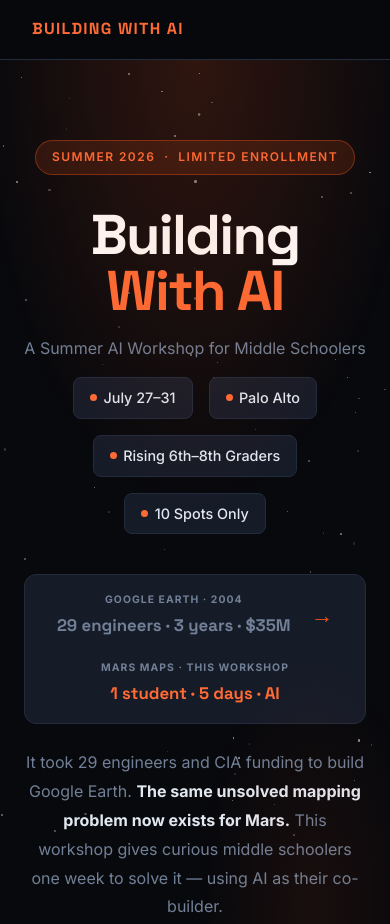
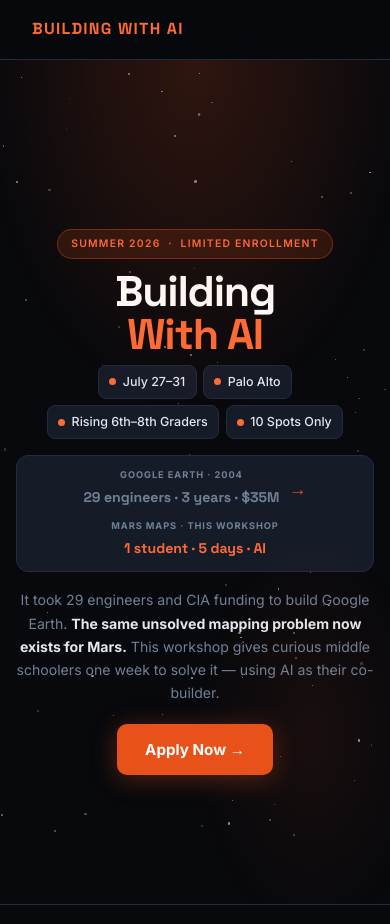
Before and after one commit to creative-ai-builder/building-with-ai, a plain HTML site: page index.html in a window 390 px wide. Shown: the top 924 px of the page. Drawn offline with Linux system fonts and the light colour scheme.

Commit message:
Fix above-fold CTA on all screen sizes; mobile-first responsive overhaul

```diff
--- a/index.html
+++ b/index.html
@@ -117,17 +117,17 @@
       text-transform: uppercase;
       padding: 0.4rem 1rem;
       border-radius: 100px;
-      margin-bottom: 2rem;
+      margin-bottom: 1.25rem;
     }
 
     .hero h1 {
       font-family: 'Space Grotesk', sans-serif;
-      font-size: clamp(3.5rem, 10vw, 7rem);
+      font-size: clamp(3rem, 10vw, 6.5rem);
       font-weight: 700;
       line-height: 1;
       letter-spacing: -0.03em;
       color: var(--white);
-      margin-bottom: 1rem;
+      margin-bottom: 0.75rem;
     }
 
     .hero h1 span { color: var(--mars-light); }
@@ -142,10 +142,10 @@
     .hero-meta {
       display: flex;
       flex-wrap: wrap;
-      gap: 1rem;
+      gap: 0.6rem;
       align-items: center;
       justify-content: center;
-      margin-bottom: 2.5rem;
+      margin-bottom: 1.5rem;
     }
 
     .hero-meta-item {
@@ -693,12 +693,34 @@
     .contrast-callout strong { color: var(--text); }
 
     /* ── RESPONSIVE ── */
+
+    /* Tablet (≤ 720px) */
     @media (max-width: 720px) {
       .nav-links { display: none; }
       .learn-grid { grid-template-columns: 1fr; }
       .directors-grid { grid-template-columns: 1fr; }
       .btn-secondary { margin-left: 0; margin-top: 0.75rem; }
       .tuition-box { flex-direction: column; }
+      .hero { padding: 4.5rem 1.25rem 2rem; }
+      .hero h1 { font-size: clamp(2.8rem, 9vw, 5rem); }
+    }
+
+    /* Phone (≤ 480px) — primary target: WhatsApp/Facebook mobile traffic */
+    @media (max-width: 480px) {
+      .hero { padding: 4rem 1rem 1.5rem; }
+      .hero-tag { font-size: 0.65rem; padding: 0.35rem 0.8rem; margin-bottom: 0.75rem; }
+      .hero h1 { font-size: clamp(2.2rem, 11vw, 3rem); margin-bottom: 0.5rem; }
+      .hero-sub { display: none; }
+      .hero-meta { gap: 0.4rem; margin-bottom: 1rem; }
+      .hero-meta-item { padding: 0.35rem 0.65rem; font-size: 0.78rem; }
+      .hero-contrast { padding: 0.7rem 1rem; margin-bottom: 1rem; gap: 0.6rem; }
+      .hero-contrast-stats { font-size: 0.88rem; }
+      .hero-contrast-label { font-size: 0.58rem; }
+      .hero-contrast-arrow { font-size: 1.1rem; }
+      .hero-para { font-size: 0.88rem; line-height: 1.65; margin-bottom: 1.25rem; }
+      .btn-primary { font-size: 0.95rem; padding: 0.8rem 1.75rem; }
+      .btn-secondary { display: none; }
+      .build-grid { grid-template-columns: 1fr; }
     }
 
     /* ensure content sits above stars */
```
